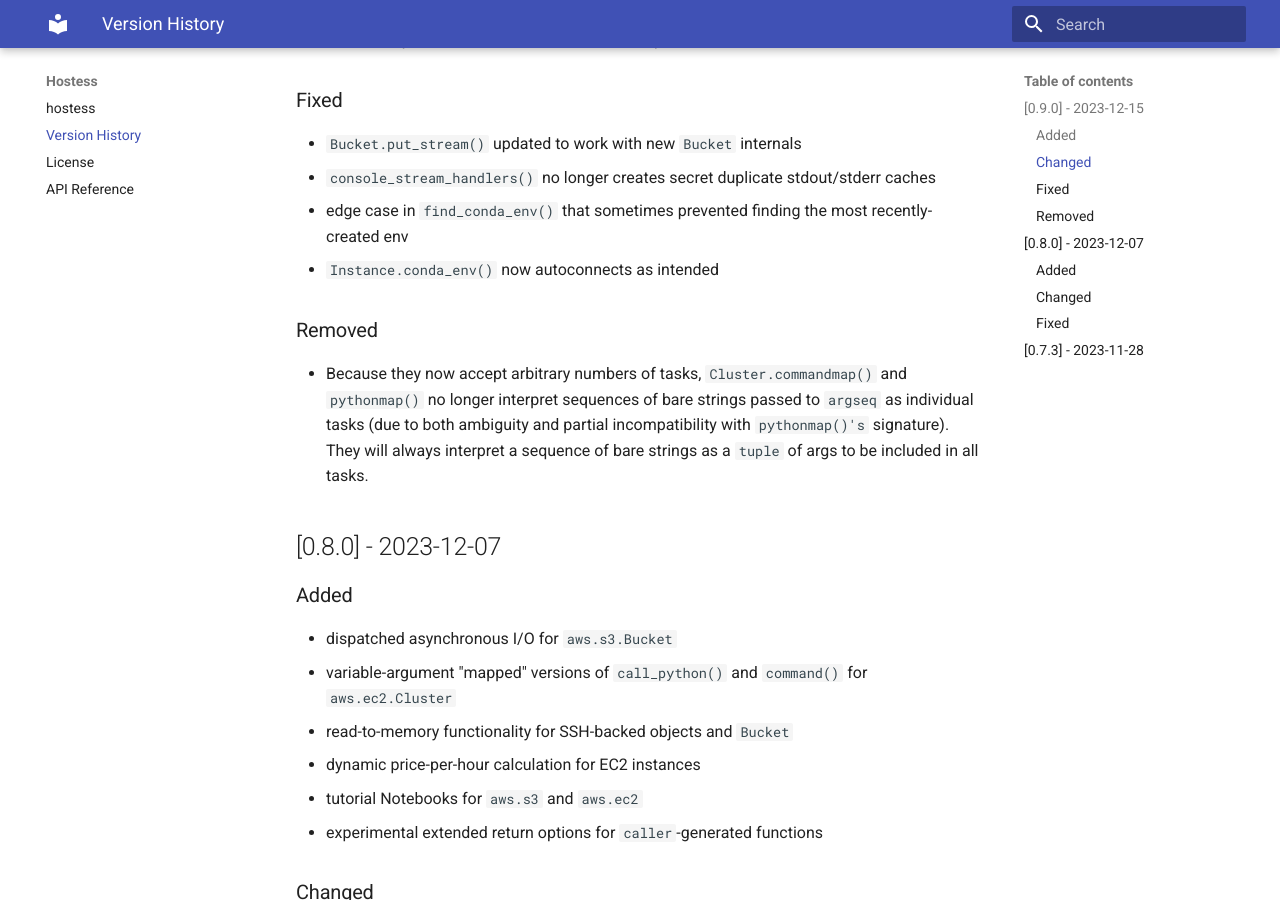
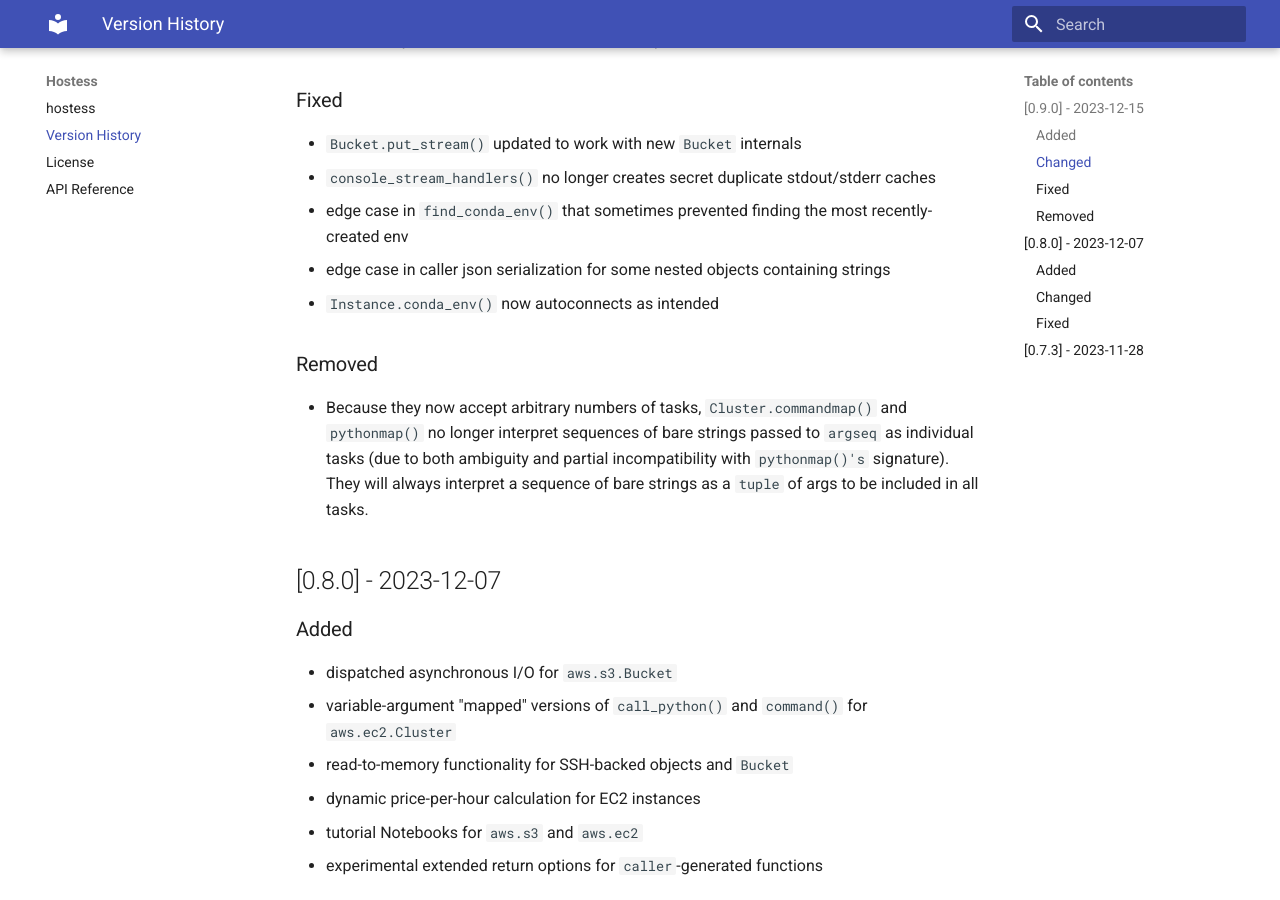
Before and after one commit to MillionConcepts/hostess, an MkDocs documentation site: the page built from docs/version_history.md, in a window 1280 px wide and 900 px high, scrolled down 919 px. Built offline with MkDocs 1.6.1 and Material for MkDocs 9.7.7, drawn with Linux system fonts in a browser that asks for light colours.

Commit message:
mention last commit in changelog

```diff
--- a/docs/version_history.md
+++ b/docs/version_history.md
@@ -30,9 +30,12 @@ now order keys the same way
 
 ### Fixed
 - `Bucket.put_stream()` updated to work with new `Bucket` internals
-- `console_stream_handlers()` no longer creates secret duplicate stdout/stderr caches
+- `console_stream_handlers()` no longer creates secret duplicate stdout/stderr
+caches
 - edge case in `find_conda_env()` that sometimes prevented finding the most
 recently-created env
+- edge case in caller json serialization for some nested objects containing
+strings
 - `Instance.conda_env()` now autoconnects as intended
 
 ### Removed
```
